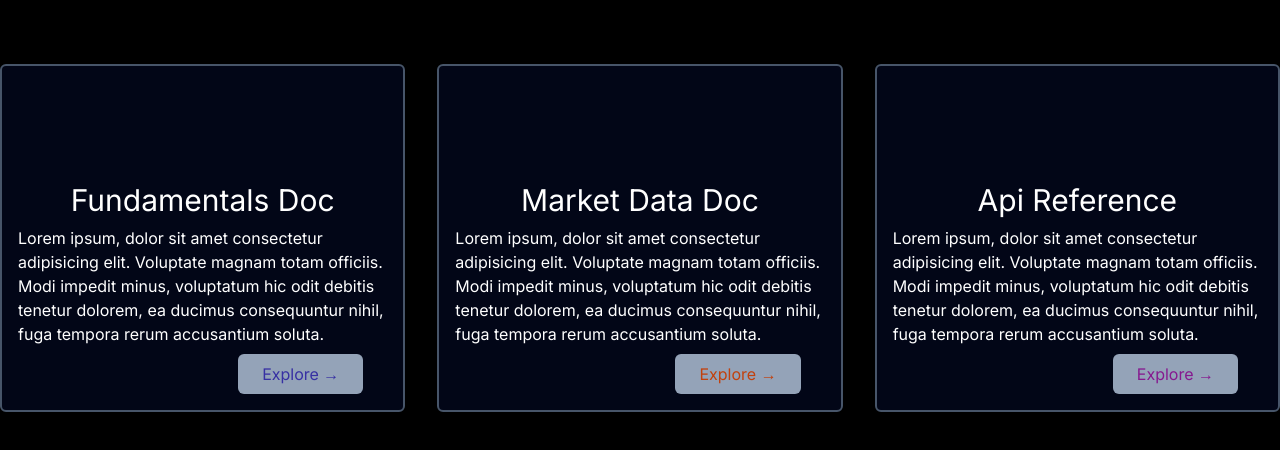
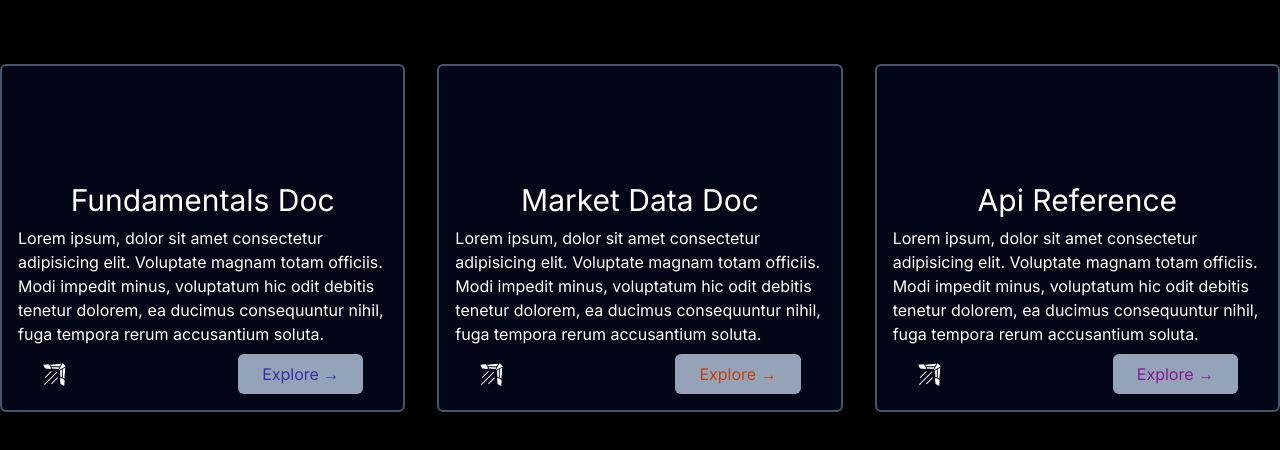
Before and after one commit to minhazpro3/blogger-client, a Next.js app: page / in a window 1280 px wide. Shown: the part 598-1048 px from the top of the page. Built offline with nearby package versions, Linux system fonts and the light colour scheme.

Commit message:
update doc cart

```diff
--- a/src/components/home/banner_doc/Doc.tsx
+++ b/src/components/home/banner_doc/Doc.tsx
@@ -4,6 +4,7 @@ import { motion } from "framer-motion";
 // importing aos
 import AOS from 'aos';
 import 'aos/dist/aos.css';
+import { GiArmoredBoomerang } from 'react-icons/gi';
 
 type docTypes = {
   title: string,
@@ -22,7 +23,7 @@ export default function Doc({ doc }: { doc: docTypes }) {
   });
 
   return (
-    <motion.div data-aos="fade-up" data-aos-duration="2000" transition={{ duration: 1, ease: [0, 0.71, 1, 1.5] }} whileHover={{ scale: 1.1 }} className="bg-slate-950 p-4 sm:p-3 sm:py-4 justify-self-center md:p-4 border-2 border-slate-600 rounded-md hover:">
+    <motion.div data-aos="fade-up" data-aos-duration="2000" transition={{ duration: 1, ease: [0, 0.71, 1, 1.5] }} whileHover={{ scale: 1.1 }} className="bg-slate-950 p-4 sm:p-3 sm:py-4 justify-self-center md:p-4 border-2 border-slate-600 rounded-md  group">
       <div className="text-center ">
         <div className="flex justify-center" >
           <lottie-player
@@ -37,8 +38,9 @@ export default function Doc({ doc }: { doc: docTypes }) {
         </div>
         <h2 className=" text-xl sm:text-2xl lg:text-3xl text-white ">{doc?.title}</h2>
         <p className="text-white text-start my-2 text-base sm:text-sm md:text-base">{doc?.desc}</p>
-        <div className="text-end px-3 md:px-6 lg:px--8">
-          <button className={`text-base rounded-md px-6 py-2 bg-slate-400   ${doc?.title === "Fundamentals Doc" ? "text-indigo-800" : doc?.title === "Market Data Doc" ? "text-orange-700" : "text-fuchsia-800"}`} >Explore &#8594;</button>
+        <div className="flex justify-between items-center px-3 md:px-6 lg:px--8">
+          <GiArmoredBoomerang className="text-white" size={25} />
+          <button className={`text-base rounded-md px-6 py-2 group-hover:bg-gradient-to-r from-indigo-500 to-purple-500  bg-slate-400   ${doc?.title === "Fundamentals Doc" ? "text-indigo-800" : doc?.title === "Market Data Doc" ? "text-orange-700" : "text-fuchsia-800"}`} >Explore &#8594;</button>
         </div>
       </div>
     </motion.div>
--- a/src/components/home/banner_doc/Help_article.tsx
+++ b/src/components/home/banner_doc/Help_article.tsx
@@ -1,4 +1,4 @@
-import React, {useEffect} from "react"
+import React, { useEffect } from "react"
 // importing aos
 import AOS from 'aos';
 import 'aos/dist/aos.css';
@@ -6,17 +6,15 @@ import 'aos/dist/aos.css';
 export default function Help_article() {
     useEffect(() => {
         AOS.init();
-      }, [])
+    }, [])
     return (
-        <div data-aos="fade-up" data-aos-duration="2000" className=" h-[300px] sm:h-[260px] lg:h-[310px]  w-full rounded-md bg-gradient-to-r from-pink-500 via-red-500 to-yellow-500 p-1 my-4">
+        <div data-aos="fade-up" data-aos-duration="2000" className=" group  h-[300px] sm:h-[260px] lg:h-[310px]  w-full rounded-md bg-gradient-to-r from-pink-500 via-red-500 to-yellow-500 p-1 my-4">
 
-        <div  className="bg-slate-950 shadow-base rounded-md drop-shadow-lg shadow-indigo-700 px-5 sm:px-3 md:px-5 lg:px-6 py-6 sm:py-6 md:py-6 lg:py-7
-        h-[300px]
-        lg:h-[310px] md:h-[300px] sm:h-[260px] ">
-            <h2 className="text-2xl sm:text-xl md:text-2xl font-medium text-white  pt-6 sm:pt-0 md:pt-6">Getting started with the API</h2>
-            <p className="text-base sm:text-sm md:text-base text-white my-3">Lorem ipsum dolor sit amet consectetur adipisicing elit. Est dolore odio reiciendis hic eum numquam laudantium quo asperiores repellendus natus.</p>
-            <button className="text-blue-800 pb-6 sm:py-0  hover:translate-x-1 duration-75 ease-in  px-6   my-2 ">Read more &#8594;</button>
-        </div>
+            <div className="bg-slate-950 shadow-base rounded-md drop-shadow-lg shadow-indigo-700 px-5 sm:px-3 md:px-5 lg:px-6 py-6 sm:py-6 md:py-6 lg:py-7    h-[300px] lg:h-[310px] md:h-[300px] sm:h-[260px] ">
+                <h2 className="text-2xl sm:text-xl md:text-2xl font-medium text-white    md:pt-2">Getting started with the API</h2>
+                <p className="text-base sm:text-sm md:text-base text-white my-3">Lorem ipsum dolor sit amet consectetur adipisicing elit. Est dolore odio reiciendis hic eum numquam laudantium quo asperiores repellendus natus.</p>
+                <button className="text-blue-800 group-hover:translate-x-1 group-hover:duration-75 ease-in group-hover:bg-gradient-to-r from-indigo-500 to-purple-500  rounded-md group-hover:text-white   px-6   my-2 py-2 ">Read more &#8594;</button>
+            </div>
         </div>
     )
 }
```
